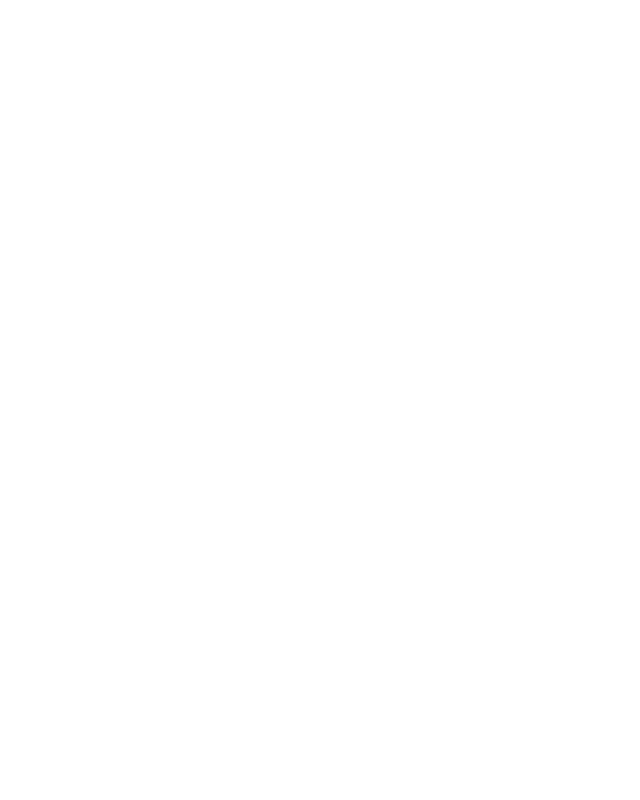
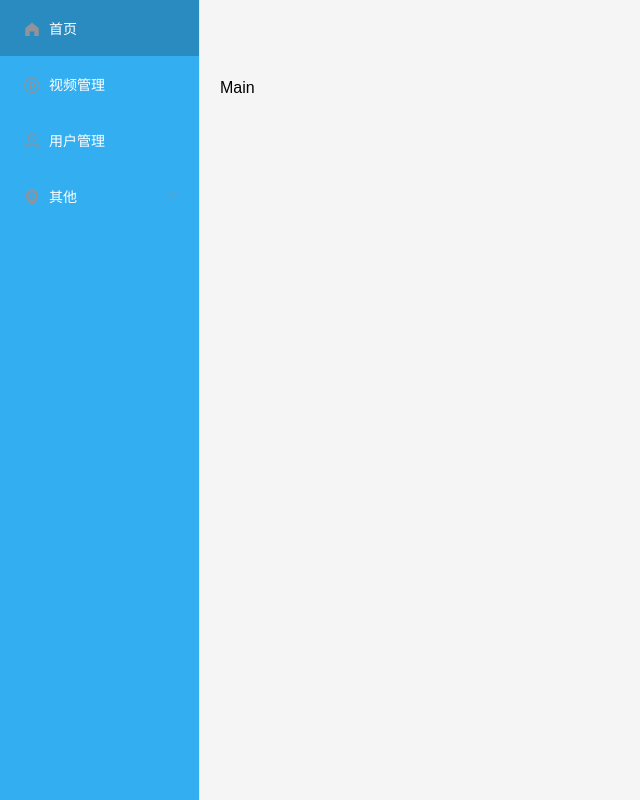
Before and after one commit to yuhaifeng6/vue-element, a Vue app: page /#/ in a window 1280 px wide. Shown: the whole page, without its empty margins (0-640 px from the left). Built offline with nearby package versions, Linux system fonts and the light colour scheme.

Commit message:
侧边导航栏

```diff
--- a/package.json
+++ b/package.json
@@ -8,6 +8,7 @@
   },
   "dependencies": {
     "core-js": "^3.4.3",
+    "element-ui": "^2.13.0",
     "vue": "^2.6.10",
     "vue-router": "^3.1.3",
     "vuex": "^3.1.2"
--- a/src/App.vue
+++ b/src/App.vue
@@ -5,5 +5,7 @@
 </template>
 
 <style lang="scss">
-
+#app{
+  height: 100vh;
+}
 </style>
--- /dev/null
+++ b/src/assets/scss/reset.scss
@@ -0,0 +1,76 @@
+html, body, div, span, applet, object, iframe,
+h1, h2, h3, h4, h5, h6, p, blockquote, pre,
+a, abbr, acronym, address, big, cite, code,
+del, dfn, em, img, ins, kbd, q, s, samp,
+small, strike, strong, sub, sup, tt, var,
+b, u, i, center,
+dl, dt, dd, ol, ul, li,
+fieldset, form, label, legend,
+table, caption, tbody, tfoot, thead, tr, th, td,
+article, aside, canvas, details, embed,
+figure, figcaption, footer, header, hgroup,
+menu, nav, output, ruby, section, summary,
+time, mark, audio, video {
+	margin: 0;
+	padding: 0;
+	border: 0;
+	font-size: 100%;
+  font: inherit;
+  vertical-align: baseline;
+  box-sizing: border-box;
+}
+/* HTML5 display-role reset for older browsers */
+article, aside, details, figcaption, figure,
+footer, header, hgroup, menu, nav, section {
+	display: block;
+}
+body {
+	line-height: 1;
+}
+ol, ul {
+	list-style: none;
+}
+blockquote, q {
+	quotes: none;
+}
+blockquote:before, blockquote:after,
+q:before, q:after {
+	content: '';
+	content: none;
+}
+a, a:hover{
+  color: inherit;
+  text-decoration: none;
+}
+table {
+	border-collapse: collapse;
+	border-spacing: 0;
+}
+html, body {
+  width: 100%;
+  height: 100%;
+  background-color: #f5f5f5;
+  font-family: 'PingFangSC-Light', 'PingFang SC', 'STHeitiSC-Light', 'Helvetica-Light', 'Arial', 'sans-serif';
+}
+
+// 公共样式
+.fl{
+  float: left;
+}
+.fr{
+  float: right;
+	.button-group-item{
+		padding-left: 3px;
+	}
+}
+//清除浮动
+.clearfix{
+  zoom:1;
+  &:after{
+    display:block;
+    clear:both;
+    content:"";
+    visibility: hidden;
+    height:0;
+  }
+}
--- /dev/null
+++ b/src/assets/scss/variable.scss
@@ -0,0 +1 @@
+$theme-color: #33aef0;
--- /dev/null
+++ b/src/components/commonAside.vue
@@ -0,0 +1,93 @@
+<template>
+  <div class='commonAside'>
+    <el-menu
+      default-active="2"
+      class="el-menu-vertical-demo"
+      background-color="#33aef0"
+      text-color="#fff"
+      active-text-color="#ffd04b">
+      <el-menu-item :index="item.path" v-for="(item, index) in noChildren" :key="index">
+        <i :class="'el-icon-'+item.icon"></i>
+        <span slot="title">{{item.label}}</span>
+      </el-menu-item>
+      <el-submenu :index="item.label" v-for="(item, index) in hasChildren" :key="item.label">
+        <template slot="title">
+          <i class="el-icon-location"></i>
+          <span slot="title">{{item.label}}</span>
+        </template>
+        <el-menu-item-group>
+          <el-menu-item :index="subItem.path" v-for="(subItem,subIndex) in item.children" :key="subIndex">
+            <i :class="'el-icon-' + subItem.icon"></i>
+            <span slot="title">{{ subItem.label }}</span>
+          </el-menu-item>
+        </el-menu-item-group>
+      </el-submenu>
+    </el-menu>
+  </div>
+</template>
+
+<script>
+export default {
+name: 'commonAside',
+  data(){
+    return {
+        asideMenu: [
+            {
+                path: "/",
+                label: "首页",
+                icon: "s-home"
+            },
+            {
+                path: "/video",
+                label: "视频管理",
+                icon: "video-play"
+            },
+            {
+                path: "/user",
+                label: "用户管理",
+                icon: "user"
+            },
+            {
+                path: "/",
+                label: "其他",
+                children: [
+                    {
+                        path: "/page1",
+                        label: "页面1",
+                        icon: "setting"
+                    },
+                    {
+                        path: "/page2",
+                        label: "页面2",
+                        icon: "document"
+                    }
+                ]
+            }
+        ]
+    };
+  },
+
+    computed: {
+        noChildren() {
+            return this.asideMenu.filter(item => !item.children)
+        },
+        hasChildren(){
+            return this.asideMenu.filter(item => item.children)
+        }
+    },
+  created() {},
+
+  mounted() {},
+
+  methods: {},
+}
+
+</script>
+<style lang='scss' scoped>
+.commonAside{
+    height: 100%;
+}
+.el-menu{
+    height: 100%;
+}
+</style>
--- /dev/null
+++ b/src/components/commonHeader.vue
@@ -0,0 +1,22 @@
+<template>
+  <div class='commonHeader'></div>
+</template>
+
+<script>
+export default {
+name: 'commonHeader',
+  data(){
+    return {
+    };
+  },
+
+  created() {},
+
+  mounted() {},
+
+  methods: {},
+}
+
+</script>
+<style lang='scss' scoped>
+</style>
--- a/src/main.js
+++ b/src/main.js
@@ -2,6 +2,11 @@
 import App from './App.vue'
 import router from './router'
 import store from './store'
+import "./assets/scss/reset.scss"
+import ElementUI from 'element-ui';
+import 'element-ui/lib/theme-chalk/index.css';
+
+Vue.use(ElementUI)
 
 Vue.config.productionTip = false
 
--- a/src/router/index.js
+++ b/src/router/index.js
@@ -4,7 +4,10 @@
 Vue.use(VueRouter)
 
 const routes = [
-
+    {
+      path: "/",
+      component: ()=>import("@/views/main.vue")
+    }
 ]
 
 const router = new VueRouter({
--- /dev/null
+++ b/src/views/main.vue
@@ -0,0 +1,43 @@
+<template>
+  <div class='main'>
+    <el-container style="height: 100%;">
+        <el-aside width="200px">
+            <commonAside></commonAside>
+        </el-aside>
+        <el-container>
+            <el-header>
+                <commonHeader></commonHeader>
+            </el-header>
+            <el-main>Main</el-main>
+        </el-container>
+    </el-container>
+  </div>
+</template>
+
+<script>
+import commonHeader from '../components/commonHeader'
+import commonAside from '../components/commonAside'
+export default {
+name: 'main',
+  data(){
+    return {
+    };
+  },
+  components: {
+      commonHeader,
+      commonAside
+  },
+
+  created() {},
+
+  mounted() {},
+
+  methods: {},
+}
+
+</script>
+<style lang='scss' scoped>
+.main{
+    height: 100%;
+}
+</style>
--- a/vue.config.js
+++ b/vue.config.js
@@ -2,5 +2,12 @@
     devServer: {
         port: 3322,
         open: true,
+    },
+    css: {
+        loaderOptions: {
+            sass: {
+                prependData: `@import "@/assets/scss/variable.scss";`
+            }
+        }
     }
 };
```
Also changed, not shown: src/assets/logo.png (deleted), 1 other file (tests, documents, lock files or other folders).
